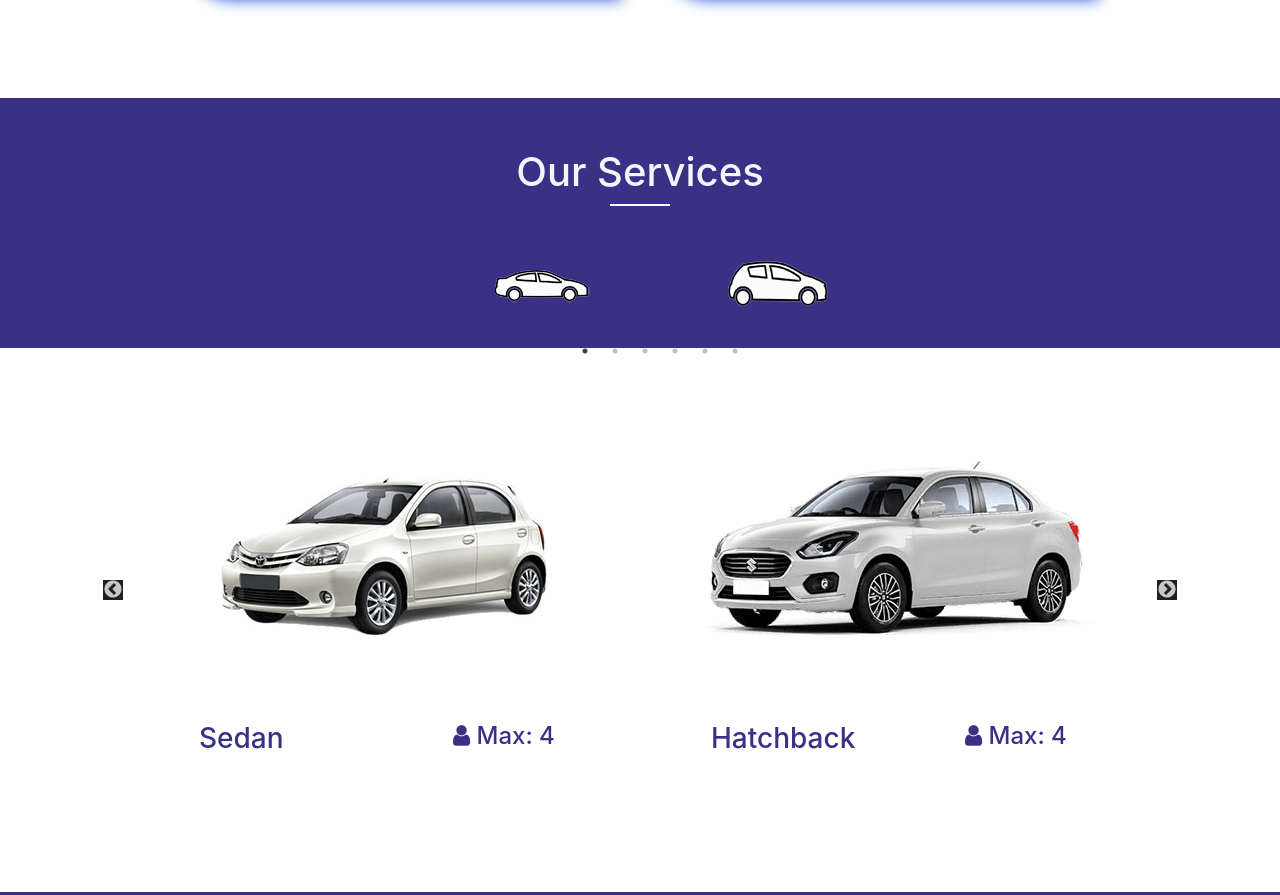
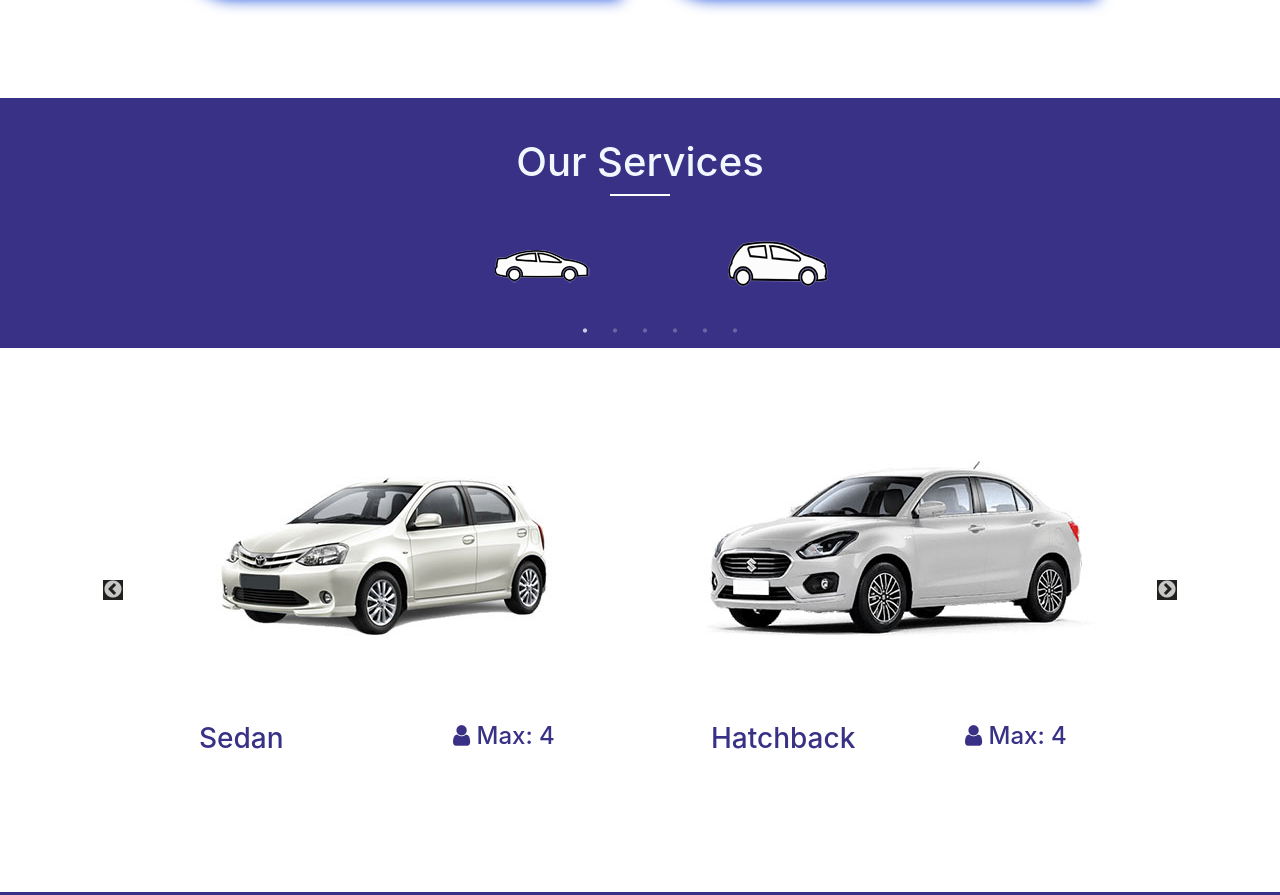
Before and after one commit to saisandeep9/website-old, a React (Create React App) app: page / in a window 1280 px wide. Shown: the part 1245-2140 px from the top of the page. Built offline with nearby package versions, Linux system fonts and the light colour scheme; what google-maps-react would draw is missing.

Commit message:
first commit

```diff
--- a/src/components/pages/carSlider.css
+++ b/src/components/pages/carSlider.css
@@ -26,7 +26,7 @@
 
 
     /* padding-right: 45px; */
-    margin-top: 30px;
+    margin-top: 20px;
   }
 }
 
@@ -84,7 +84,18 @@
   height: 250px;
   background-color: #393185;
   text-align: center;
-  padding-top: 50px;
+  padding-top: 40px;
   margin: auto;
   color: aliceblue;
 }
+
+.slick-dots li button::before {
+  font-size: 5px;
+  color: #fff;
+  /* opacity: 0.7; */
+}
+
+.slick-dots li.slick-active button::before {
+  color: #fff;
+  /* opacity: 1; */
+}
```
